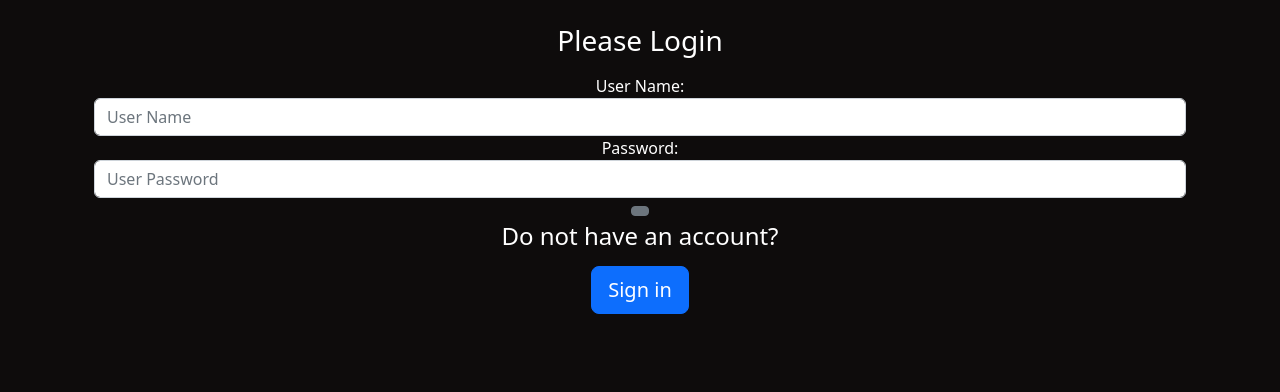
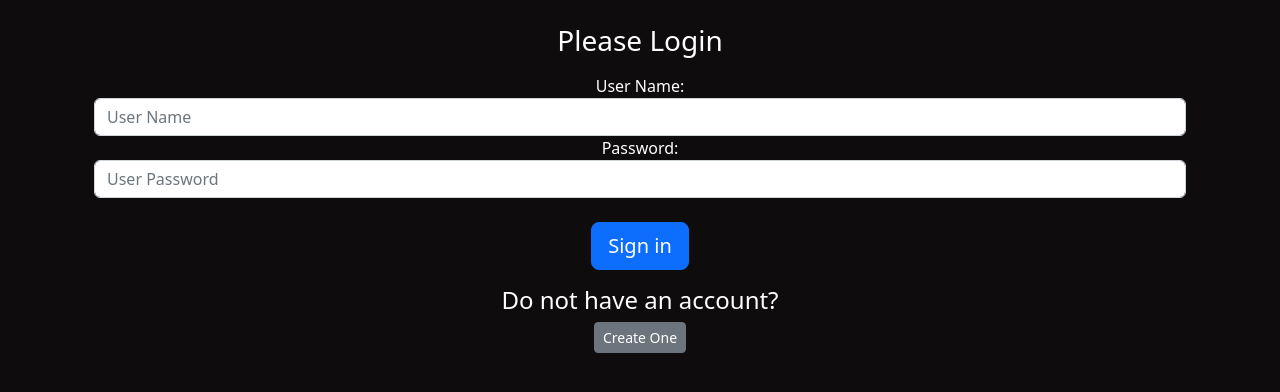
Before and after one commit to fronomenal/flask_sql_store, a Flask app: page /login in a window 1280 px wide. Shown: the part 72-464 px from the top of the page. Run offline with Flask 2, Linux system fonts and the light colour scheme; some libraries are stand-ins or nearby versions.

Commit message:
add referal links for sign-up and sign-in pages

```diff
--- a/app/templates/login.html
+++ b/app/templates/login.html
@@ -4,7 +4,7 @@
 <title>Login</title>
 {% endblock %}
 
-{% block register_nav %}<span class="sr-only">(current)</span>{% endblock %}
+{% block login_nav %}<span class="sr-only">(current)</span>{% endblock %}
 
 {% block main %}
 <form action="" method="post" class="form-signin" style="color:white;">
@@ -32,13 +32,13 @@
           </ul>
         {% endif %}
 
-        <div class="chekbox mb-3">
-          <a href="{{ url_for("register")}}" class="btn btn-sm btn-secondary"></a>
+        <br>
+        {{ form.submit(class="btn btn-lg btn-block btn-primary")}}
+
+        <div class="chekbox mt-3">
           <h4>Do not have an account?</h4>
+          <a href="{{ url_for("register")}}" class="btn btn-sm btn-secondary"> Create One</a>
         </div>
-
-        {{ form.submit(class="btn btn-lg btn-block btn-primary")}}
-        <br>
     </section>
 </form>
 {% endblock %}
--- a/app/templates/register.html
+++ b/app/templates/register.html
@@ -53,6 +53,11 @@
         {% endif %}
         <br>
         {{ form.submit(class="btn btn-lg btn-block btn-primary")}}
+
+        <div class="chekbox mt-3">
+          <h4>Already have an account?</h4>
+          <a href="{{ url_for("login")}}" class="btn btn-sm btn-secondary"> Log In</a>
+        </div>
     </section>
 </form>
 {% endblock %}
```
